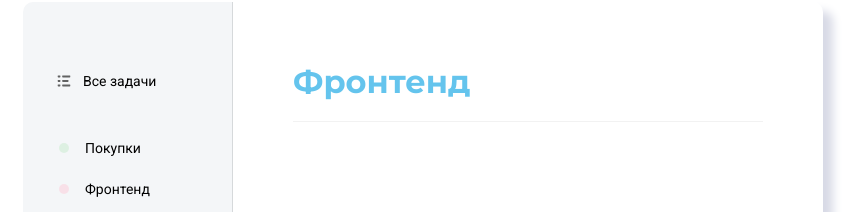
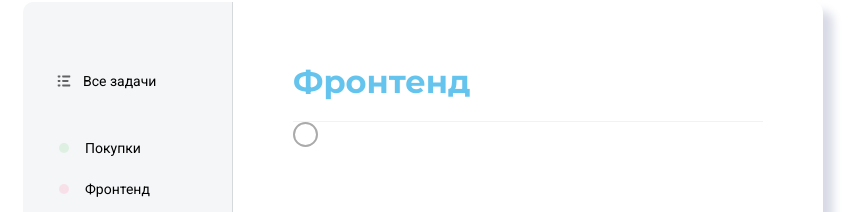
Before and after one commit to pherapont/react-to-do, a React (Create React App) app: page / in a window 1280 px wide. Shown: the part 133-345 px from the top of the page, without its empty margins (217-1083 px from the left). Built offline with nearby package versions, Linux system fonts and the light colour scheme.

Commit message:
стилизация checkbox

```diff
--- a/src/componets/Tasks/Tasks.scss
+++ b/src/componets/Tasks/Tasks.scss
@@ -22,3 +22,15 @@
 		}
 	}
 }
+.checkbox {
+	input {
+		display: none;
+	}
+	label {
+		width: 25px;
+		height: 25px;
+		border: 2px solid #aaa;
+		display: inline-block;
+		border-radius: 30px;
+	}
+}
--- a/src/componets/Tasks/index.jsx
+++ b/src/componets/Tasks/index.jsx
@@ -9,7 +9,11 @@ export default function Tasks() {
 			<h2 className="tasks__title">
 				Фронтенд
 				<img src={editIcon} alt="Иконка редактировать" />
-				</h2>
+			</h2>
+			<div className="checkbox">
+				<input type="checkbox" id="checkbox" />
+				<label htmlFor="checkbox"></label>
+			</div>
 		</div>
 )
 }
```
